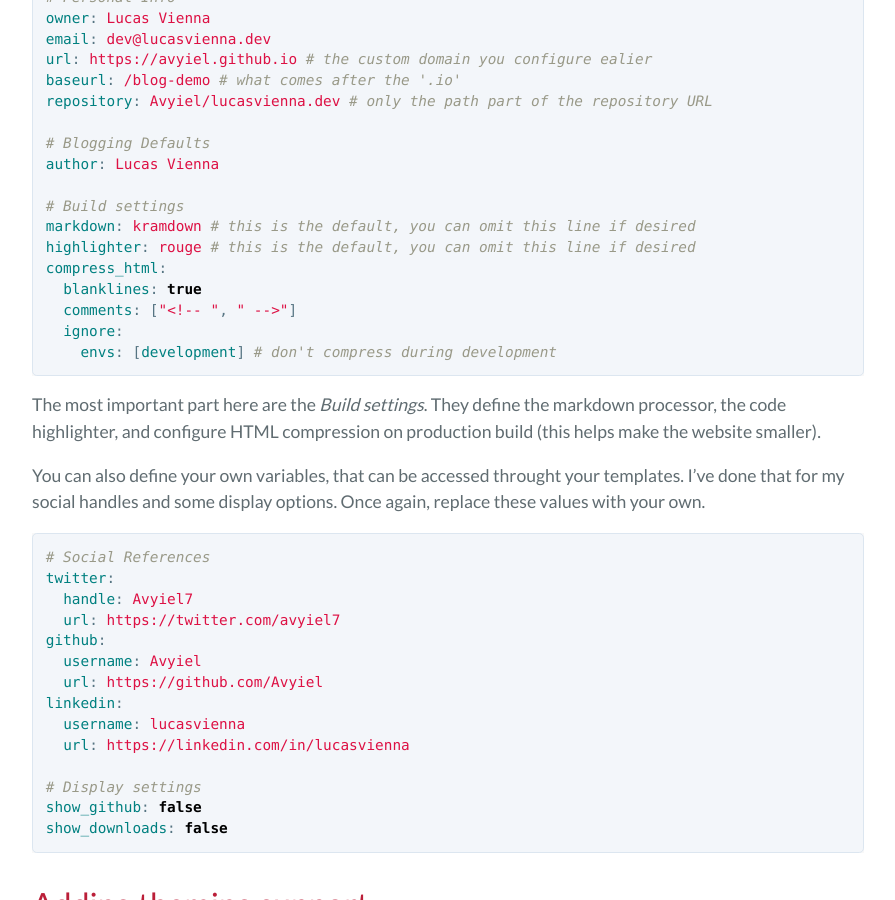
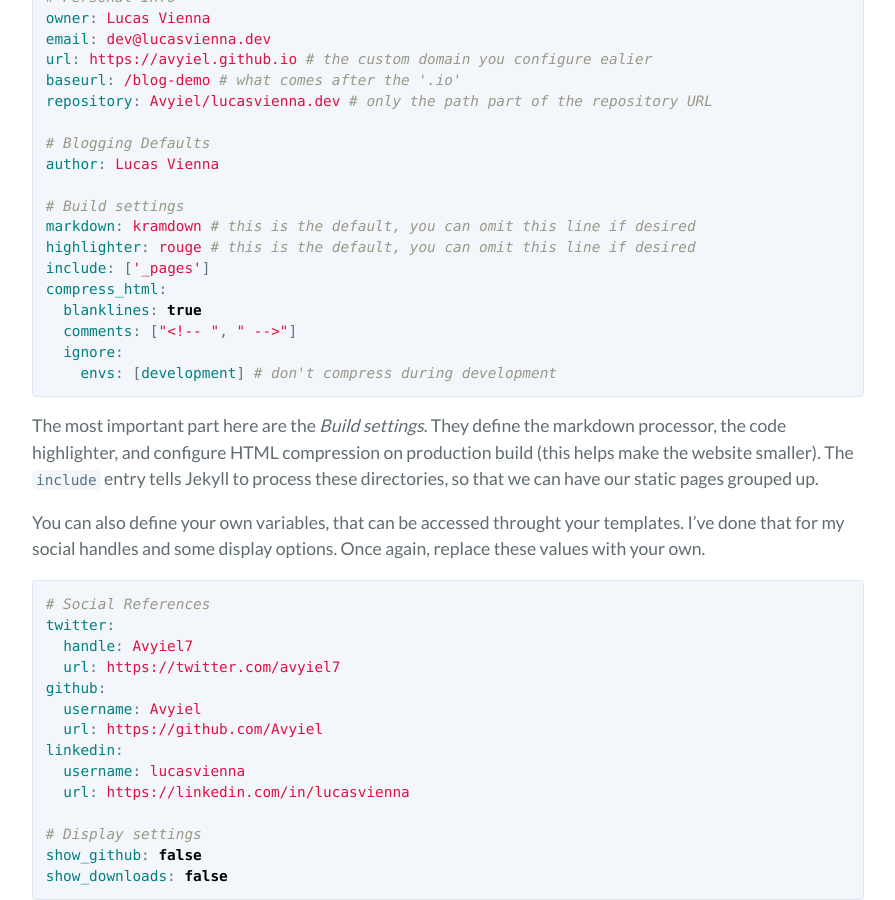
Before and after one commit to lucasvienna/lucasvienna.dev, a Jekyll site: the page built from _posts/2019-10-04-how-i-built-this-website.md, in a window 1280 px wide and 900 px high, scrolled down 7931 px. Shown: the whole window, without its empty margins (192-1087 px from the left). Built offline with Jekyll 4.4.1, drawn with Linux system fonts in a browser that asks for light colours; nearby versions of some CDN libraries.

Commit message:
move static pages to _pages

```diff
--- a/_config.yml
+++ b/_config.yml
@@ -35,6 +35,7 @@ show_github: false
 show_downloads: false
 
 # Build settings
+include: ['_pages']
 markdown: kramdown
 highlighter: rouge
 compress_html:
--- a/_posts/2019-10-04-how-i-built-this-website.md
+++ b/_posts/2019-10-04-how-i-built-this-website.md
@@ -187,6 +187,7 @@ author: Lucas Vienna
 # Build settings
 markdown: kramdown # this is the default, you can omit this line if desired
 highlighter: rouge # this is the default, you can omit this line if desired
+include: ['_pages']
 compress_html:
   blanklines: true
   comments: ["<!-- ", " -->"]
@@ -194,7 +195,7 @@ compress_html:
     envs: [development] # don't compress during development
 {% endhighlight %}
 
-The most important part here are the _Build settings_. They define the markdown processor, the code highlighter, and configure HTML compression on production build (this helps make the website smaller).
+The most important part here are the _Build settings_. They define the markdown processor, the code highlighter, and configure HTML compression on production build (this helps make the website smaller). The `include` entry tells Jekyll to process these directories, so that we can have our static pages grouped up.
 
 You can also define your own variables, that can be accessed throught your templates. I've done that for my social handles and some display options. Once again, replace these values with your own.
 
```
Also changed, not shown: _pages/404.md (renamed from 404.md), _pages/about.md (renamed from about.md).
